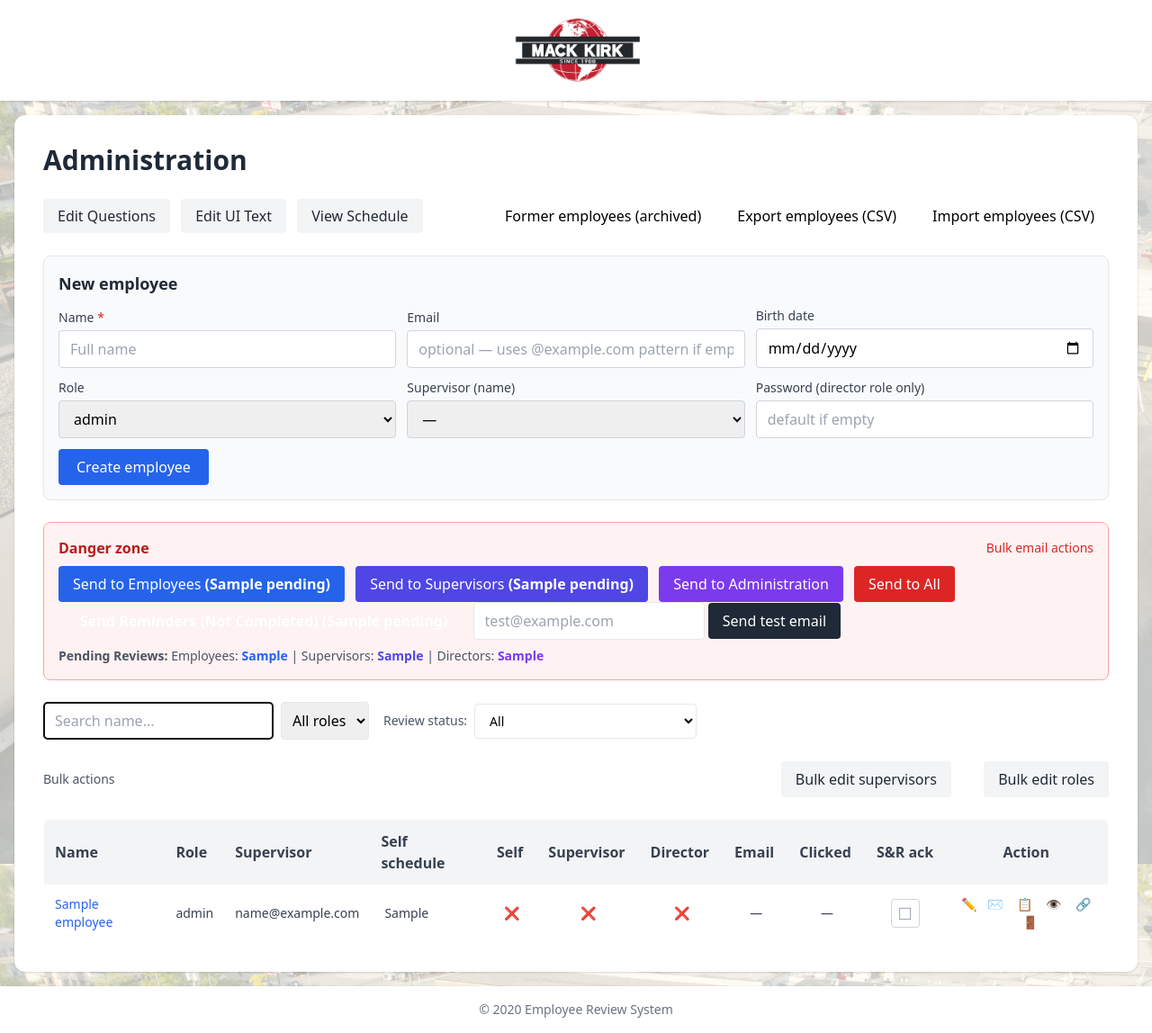
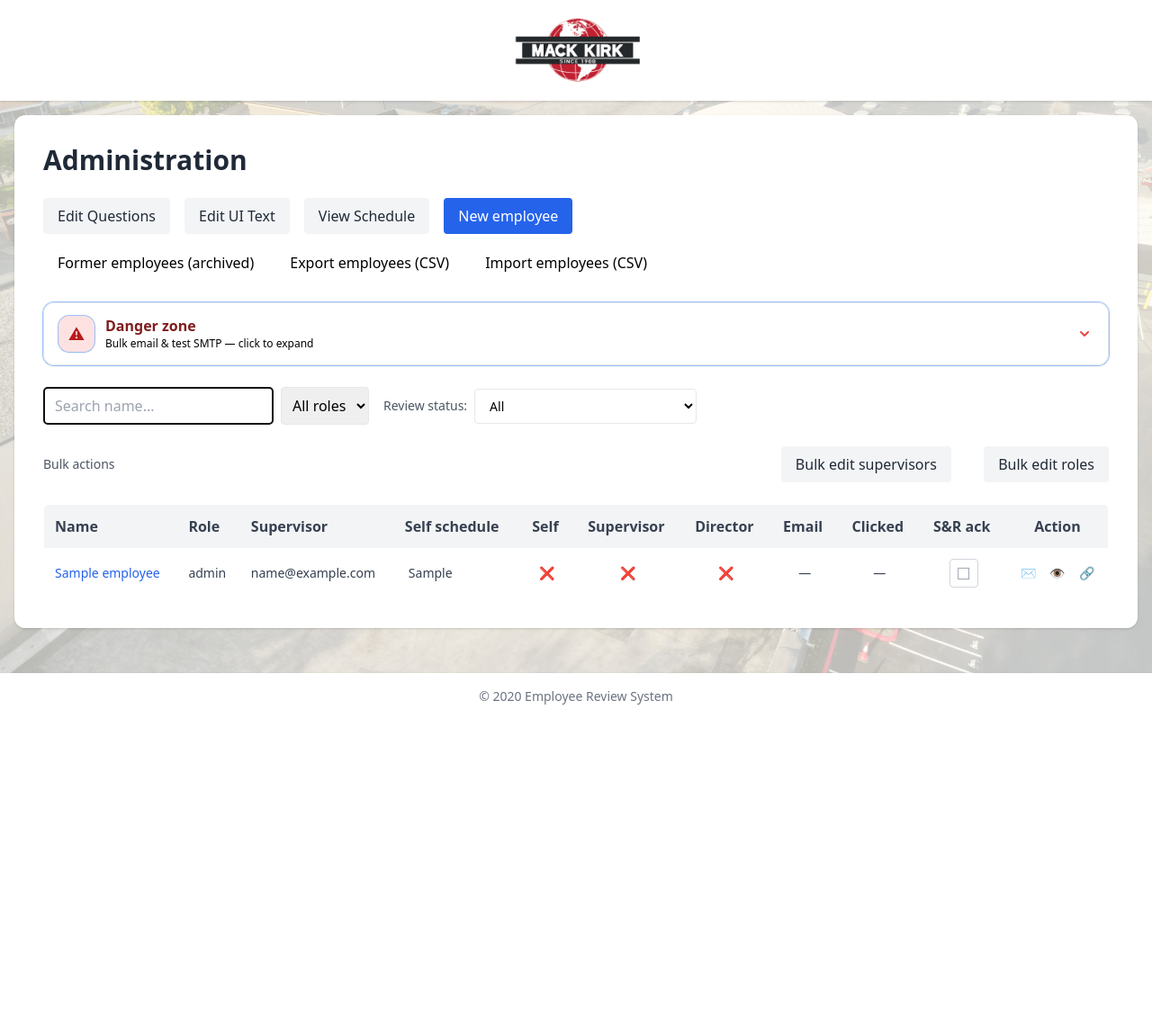
Before and after one commit to MackKirk/EmployeeReview, a FastAPI app: template app/templates/admin.html in a window 1280 px wide. Shown: the whole page at 90% size. After the commit the page ends 783 px from the top, so only its background shows below. Run offline with FastAPI, Linux system fonts and the light colour scheme; the template is opened without the code that fills it: most values are stand-ins (such as "Sample title", 1, 10 or a date in 2020).

Commit message:
Refactor employee creation process and enhance admin template
- Removed the director password field from the employee creation form, as it is no longer collected in the UI. The default password is now sourced from environment variables.
- Updated the admin template to improve layout and added a button for creating new employees, enhancing user experience and accessibility.
- Introduced a 'Danger zone' section for bulk email actions, providing administrators with clearer options for managing employee communications.

```diff
--- a/app/routes/director.py
+++ b/app/routes/director.py
@@ -758,7 +758,6 @@ async def admin_create_employee(
     birth_date: str = Form(None),
     role: str = Form("employee"),
     supervisor_name: str = Form(None),
-    director_password: str = Form(None),
 ):
     current_user = get_current_user(request)
     is_admin = bool(request.session.get("is_admin"))
@@ -785,7 +784,8 @@ async def admin_create_employee(
 
         pwd = None
         if role_val == "director":
-            pwd = (director_password or "").strip() or os.getenv("DEFAULT_DIRECTOR_PASSWORD", "directorpass")
+            # Not collected in UI; director-login password page still uses this env default if set
+            pwd = os.getenv("DEFAULT_DIRECTOR_PASSWORD", "directorpass")
 
         sup_name = (supervisor_name or "").strip() or None
         emp = Employee(
--- a/app/templates/admin.html
+++ b/app/templates/admin.html
@@ -6,10 +6,11 @@
   <h1 class="text-3xl font-bold text-gray-800">Administration</h1>
 
   <div class="flex items-center justify-between flex-wrap gap-3">
-    <div class="space-x-2">
+    <div class="space-x-2 flex flex-wrap items-center gap-2">
       <a href="/admin/questions" class="bg-gray-100 text-gray-800 px-4 py-2 rounded hover:bg-gray-200">Edit Questions</a>
       <a href="/admin/ui" class="bg-gray-100 text-gray-800 px-4 py-2 rounded hover:bg-gray-200">Edit UI Text</a>
       <a href="/admin/schedule" class="bg-gray-100 text-gray-800 px-4 py-2 rounded hover:bg-gray-200">View Schedule</a>
+      <button type="button" id="btn-open-new-employee" class="bg-blue-600 text-white px-4 py-2 rounded hover:bg-blue-700">New employee</button>
     </div>
     <div class="flex items-center gap-2 flex-wrap">
       <a href="/admin/former" class="bg-amber-100 text-amber-900 px-4 py-2 rounded hover:bg-amber-200">Former employees (archived)</a>
@@ -23,83 +24,59 @@
     </div>
   </div>
 
-  <div class="border border-gray-200 rounded-lg p-4 bg-gray-50">
-    <h2 class="text-lg font-semibold text-gray-800 mb-3">New employee</h2>
-    <form method="post" action="/admin/create-employee" class="grid grid-cols-1 md:grid-cols-2 lg:grid-cols-3 gap-3 items-end">
-      <div>
-        <label class="block text-sm font-medium text-gray-700 mb-1">Name <span class="text-red-600">*</span></label>
-        <input type="text" name="name" required class="w-full border border-gray-300 rounded px-3 py-2" placeholder="Full name" autocomplete="off">
+  <style>
+    #danger-zone-details > summary { list-style: none; }
+    #danger-zone-details > summary::-webkit-details-marker { display: none; }
+    #danger-zone-details[open] #danger-zone-chevron { transform: rotate(180deg); }
+  </style>
+  <details id="danger-zone-details" class="mt-4 group border border-red-200/90 rounded-xl bg-gradient-to-b from-red-50/90 via-white to-white shadow-sm overflow-hidden ring-1 ring-red-100/80">
+    <summary class="cursor-pointer px-4 py-3.5 flex items-center justify-between gap-4 hover:bg-red-50/50 transition-colors select-none">
+      <div class="flex items-center gap-3 min-w-0">
+        <span class="flex h-10 w-10 shrink-0 items-center justify-center rounded-xl bg-red-100 text-red-700 text-lg shadow-sm ring-1 ring-red-200/60" aria-hidden="true">⚠</span>
+        <div class="min-w-0 text-left">
+          <h2 class="text-base font-semibold text-red-900 leading-tight">Danger zone</h2>
+          <p class="text-xs text-red-700/75 mt-0.5">Bulk email &amp; test SMTP — click to expand</p>
         </div>
-      <div>
-        <label class="block text-sm font-medium text-gray-700 mb-1">Email</label>
-        <input type="email" name="email" class="w-full border border-gray-300 rounded px-3 py-2" placeholder="optional — uses @example.com pattern if empty">
       </div>
-      <div>
-        <label class="block text-sm font-medium text-gray-700 mb-1">Birth date</label>
-        <input type="date" name="birth_date" class="w-full border border-gray-300 rounded px-3 py-2">
-      </div>
-      <div>
-        <label class="block text-sm font-medium text-gray-700 mb-1">Role</label>
-        <select name="role" class="w-full border border-gray-300 rounded px-3 py-2">
-          {% for r in allowed_roles %}
-          <option value="{{ r }}">{{ r }}</option>
-          {% endfor %}
-        </select>
-      </div>
-      <div>
-        <label class="block text-sm font-medium text-gray-700 mb-1">Supervisor (name)</label>
-        <select name="supervisor_name" class="w-full border border-gray-300 rounded px-3 py-2">
-          <option value="">—</option>
-          {% for n in names %}
-          <option value="{{ n }}">{{ n }}</option>
-          {% endfor %}
-        </select>
-      </div>
-      <div>
-        <label class="block text-sm font-medium text-gray-700 mb-1">Password (director role only)</label>
-        <input type="text" name="director_password" class="w-full border border-gray-300 rounded px-3 py-2" placeholder="default if empty" autocomplete="off">
-      </div>
-      <div class="md:col-span-2 lg:col-span-3">
-        <button type="submit" class="bg-blue-600 text-white px-5 py-2 rounded hover:bg-blue-700">Create employee</button>
-      </div>
-    </form>
-  </div>
-
-  <div class="mt-4 border border-red-300 bg-red-50 rounded-lg p-4">
-    <div class="flex items-center justify-between mb-2">
-      <h2 class="text-red-700 font-semibold">Danger zone</h2>
-      <span class="text-red-600 text-sm">Bulk email actions</span>
-    </div>
-    <div class="space-x-2">
+      <svg id="danger-zone-chevron" class="h-5 w-5 shrink-0 text-red-500 transition-transform duration-200" viewBox="0 0 20 20" fill="currentColor" aria-hidden="true">
+        <path fill-rule="evenodd" d="M5.293 7.293a1 1 0 011.414 0L10 10.586l3.293-3.293a1 1 0 111.414 1.414l-4 4a1 1 0 01-1.414 0l-4-4a1 1 0 010-1.414z" clip-rule="evenodd" />
+      </svg>
+    </summary>
+    <div class="border-t border-red-100 px-4 py-4 bg-red-50/30">
+      <div class="flex flex-wrap items-center gap-2">
         <form method="post" action="/admin/send-review-links" class="inline" data-confirm>
           <input type="hidden" name="role" value="employee">
-        <button class="bg-blue-600 text-white px-4 py-2 rounded hover:bg-blue-700">Send to Employees <span class="font-bold">({{ employee_pending }} pending)</span></button>
+          <button type="submit" class="bg-blue-600 text-white px-4 py-2 rounded-lg text-sm font-medium shadow-sm hover:bg-blue-700">Send to Employees <span class="font-bold">({{ employee_pending }} pending)</span></button>
         </form>
         <form method="post" action="/admin/send-review-links" class="inline" data-confirm>
           <input type="hidden" name="role" value="supervisor">
-        <button class="bg-indigo-600 text-white px-4 py-2 rounded hover:bg-indigo-700">Send to Supervisors <span class="font-bold">({{ supervisor_pending }} pending)</span></button>
+          <button type="submit" class="bg-indigo-600 text-white px-4 py-2 rounded-lg text-sm font-medium shadow-sm hover:bg-indigo-700">Send to Supervisors <span class="font-bold">({{ supervisor_pending }} pending)</span></button>
         </form>
         <form method="post" action="/admin/send-review-links" class="inline" data-confirm>
           <input type="hidden" name="role" value="administration">
-        <button class="bg-purple-600 text-white px-4 py-2 rounded hover:bg-purple-700">Send to Administration</button>
+          <button type="submit" class="bg-purple-600 text-white px-4 py-2 rounded-lg text-sm font-medium shadow-sm hover:bg-purple-700">Send to Administration</button>
         </form>
         <form method="post" action="/admin/send-review-links" class="inline" data-confirm>
-        <button class="bg-red-600 text-white px-4 py-2 rounded hover:bg-red-700">Send to All</button>
+          <button type="submit" class="bg-red-600 text-white px-4 py-2 rounded-lg text-sm font-medium shadow-sm hover:bg-red-700">Send to All</button>
         </form>
         <form method="post" action="/admin/send-reminders" class="inline" data-confirm>
-        <button class="bg-orange-600 text-white px-4 py-2 rounded hover:bg-orange-700 font-semibold">Send Reminders (Not Completed) <span class="font-bold">({{ employee_pending }} pending)</span></button>
+          <button type="submit" class="bg-orange-600 text-white px-4 py-2 rounded-lg text-sm font-medium shadow-sm hover:bg-orange-700">Send Reminders (Not Completed) <span class="font-bold">({{ employee_pending }} pending)</span></button>
         </form>
-      <form method="post" action="/admin/send-test-email" class="inline" onsubmit="return confirm('Send a test email?');">
-        <input type="email" name="to" placeholder="test@example.com" class="border rounded px-3 py-2" required>
-        <button class="bg-gray-800 text-white px-4 py-2 rounded hover:bg-black">Send test email</button>
+        <form method="post" action="/admin/send-test-email" class="inline-flex flex-wrap items-center gap-2" onsubmit="return confirm('Send a test email?');">
+          <input type="email" name="to" placeholder="test@example.com" class="border border-gray-300 rounded-lg px-3 py-2 text-sm bg-white min-w-[200px]" required>
+          <button type="submit" class="bg-gray-800 text-white px-4 py-2 rounded-lg text-sm font-medium shadow-sm hover:bg-black">Send test email</button>
         </form>
       </div>
-    <div class="mt-2 text-sm text-gray-600">
-      <span class="font-semibold">Pending Reviews:</span> Employees: <span class="font-bold text-blue-600">{{ employee_pending }}</span> |
-      Supervisors: <span class="font-bold text-indigo-600">{{ supervisor_pending }}</span> |
-      Directors: <span class="font-bold text-purple-600">{{ director_pending }}</span>
+      <div class="mt-4 pt-3 border-t border-red-100/80 text-sm text-gray-600">
+        <span class="font-semibold text-gray-700">Pending reviews:</span>
+        Employees <span class="font-bold text-blue-600">{{ employee_pending }}</span>
+        <span class="text-gray-400 mx-1">·</span>
+        Supervisors <span class="font-bold text-indigo-600">{{ supervisor_pending }}</span>
+        <span class="text-gray-400 mx-1">·</span>
+        Directors <span class="font-bold text-purple-600">{{ director_pending }}</span>
       </div>
     </div>
+  </details>
 
   {% if message %}
     <div class="p-3 rounded bg-green-50 text-green-800 border border-green-200">{{ message }}</div>
@@ -162,7 +139,7 @@
       </thead>
       <tbody class="text-sm text-gray-700 divide-y divide-gray-200">
         {% for row in rows %}
-        <tr class="hover:bg-gray-50">
+        <tr class="hover:bg-gray-50" data-emp-id="{{ row.employee.id }}">
           <td class="p-3">
             <button type="button" class="admin-open-profile text-left font-medium text-blue-600 hover:underline w-full" data-emp-id="{{ row.employee.id }}">{{ row.employee.name }}</button>
           </td>
@@ -174,6 +151,7 @@
                   <option value="{{ r }}" {% if row.employee.role == r %}selected{% endif %}>{{ r }}</option>
                 {% endfor %}
               </select>
+            </form>
           </td>
           <td class="p-3">
               <span class="sup-display" data-emp-id="{{ row.employee.id }}">{{ row.employee.supervisor_email or '—' }}</span>
@@ -216,24 +194,64 @@
             </button>
           </td>
           <td class="p-3 text-center sticky right-0 bg-white">
-              <button type="button" class="edit-row text-gray-700 hover:text-black" title="Edit" data-emp-id="{{ row.employee.id }}">✏️</button>
-              <button type="submit" class="save-row ml-2 bg-gray-100 px-2 py-1 rounded hover:bg-gray-200" style="display:none;" title="Save" data-emp-id="{{ row.employee.id }}" form="row-form-{{ row.employee.id }}">💾</button>
+            <form method="post" action="/admin/send-review-link/{{ row.employee.id }}" class="inline">
+              <button type="submit" title="Send email">✉️</button>
             </form>
-            <form method="post" action="/admin/send-review-link/{{ row.employee.id }}" class="inline">
-              <button class="ml-2" title="Send email">✉️</button>
-            </form>
-            <a href="/admin/employee/{{ row.employee.id }}" class="ml-3 text-gray-700 hover:underline" title="Profile & extended info">📋</a>
             <a href="/director/review/{{ row.employee.id }}" class="ml-3 text-gray-700 hover:underline" title="View compare" target="_blank">👁️</a>
             <a href="/admin/open-review/{{ row.employee.id }}" class="ml-3 text-gray-700 hover:underline" title="Open as user" target="_blank">🔗</a>
-            <form method="post" action="/admin/employee/{{ row.employee.id }}/deactivate" class="inline ml-2" onsubmit="return confirm('Mark as departed? Data and reviews stay archived in the database.');">
-              <button type="submit" class="text-amber-700 hover:text-amber-900" title="Archive (soft delete)">🚪</button>
-            </form>
           </td>
         </tr>
         {% endfor %}
       </tbody>
     </table>
 
+  </div>
+
+  {# Modal: new employee #}
+  <div id="modal-new-employee" class="fixed inset-0 z-50 hidden" aria-hidden="true">
+    <div class="fixed inset-0 bg-black/50" id="modal-new-employee-backdrop"></div>
+    <div class="fixed left-1/2 top-1/2 -translate-x-1/2 -translate-y-1/2 w-full max-w-lg max-h-[90vh] overflow-y-auto bg-white rounded-xl shadow-2xl p-6 z-10">
+      <div class="flex items-center justify-between mb-4">
+        <h2 class="text-lg font-bold text-gray-800">New employee</h2>
+        <button type="button" id="modal-new-employee-close" class="text-gray-500 hover:text-gray-700 text-2xl leading-none">&times;</button>
+      </div>
+      <p class="text-sm text-gray-600 mb-4">Users sign in via the link sent by email. Birth date is used for name-based login.</p>
+      <form method="post" action="/admin/create-employee" class="space-y-4">
+        <div>
+          <label class="block text-sm font-medium text-gray-700 mb-1">Name <span class="text-red-600">*</span></label>
+          <input type="text" name="name" required class="w-full border border-gray-300 rounded px-3 py-2" placeholder="Full name" autocomplete="off" id="new-emp-name">
+        </div>
+        <div>
+          <label class="block text-sm font-medium text-gray-700 mb-1">Email</label>
+          <input type="email" name="email" class="w-full border border-gray-300 rounded px-3 py-2" placeholder="Optional — generated from name if empty">
+        </div>
+        <div>
+          <label class="block text-sm font-medium text-gray-700 mb-1">Birth date</label>
+          <input type="date" name="birth_date" class="w-full border border-gray-300 rounded px-3 py-2">
+        </div>
+        <div>
+          <label class="block text-sm font-medium text-gray-700 mb-1">Role</label>
+          <select name="role" class="w-full border border-gray-300 rounded px-3 py-2">
+            {% for r in allowed_roles %}
+            <option value="{{ r }}">{{ r }}</option>
+            {% endfor %}
+          </select>
+        </div>
+        <div>
+          <label class="block text-sm font-medium text-gray-700 mb-1">Supervisor</label>
+          <select name="supervisor_name" class="w-full border border-gray-300 rounded px-3 py-2">
+            <option value="">—</option>
+            {% for n in names %}
+            <option value="{{ n }}">{{ n }}</option>
+            {% endfor %}
+          </select>
+        </div>
+        <div class="flex gap-2 justify-end pt-2">
+          <button type="button" id="modal-new-employee-cancel" class="bg-gray-100 text-gray-800 px-4 py-2 rounded hover:bg-gray-200">Cancel</button>
+          <button type="submit" class="bg-blue-600 text-white px-4 py-2 rounded hover:bg-blue-700">Create employee</button>
+        </div>
+      </form>
+    </div>
   </div>
 
   {# Modal: profile (iframe) #}
@@ -343,6 +361,30 @@
       if (modalScheduleCancel) modalScheduleCancel.addEventListener('click', closeScheduleModal);
       if (modalScheduleBackdrop) modalScheduleBackdrop.addEventListener('click', closeScheduleModal);
 
+      var modalNewEmployee = document.getElementById('modal-new-employee');
+      var btnOpenNewEmployee = document.getElementById('btn-open-new-employee');
+      var modalNewEmployeeClose = document.getElementById('modal-new-employee-close');
+      var modalNewEmployeeCancel = document.getElementById('modal-new-employee-cancel');
+      var modalNewEmployeeBackdrop = document.getElementById('modal-new-employee-backdrop');
+      function openNewEmployeeModal() {
+        if (!modalNewEmployee) return;
+        var f = modalNewEmployee.querySelector('form');
+        if (f) f.reset();
+        modalNewEmployee.classList.remove('hidden');
+        document.body.style.overflow = 'hidden';
+        var nameInp = document.getElementById('new-emp-name');
+        if (nameInp) setTimeout(function() { nameInp.focus(); }, 0);
+      }
+      function closeNewEmployeeModal() {
+        if (!modalNewEmployee) return;
+        modalNewEmployee.classList.add('hidden');
+        document.body.style.overflow = '';
+      }
+      if (btnOpenNewEmployee) btnOpenNewEmployee.addEventListener('click', openNewEmployeeModal);
+      if (modalNewEmployeeClose) modalNewEmployeeClose.addEventListener('click', closeNewEmployeeModal);
+      if (modalNewEmployeeCancel) modalNewEmployeeCancel.addEventListener('click', closeNewEmployeeModal);
+      if (modalNewEmployeeBackdrop) modalNewEmployeeBackdrop.addEventListener('click', closeNewEmployeeModal);
+
       document.querySelectorAll('.admin-open-profile').forEach(function(btn) {
         btn.addEventListener('click', function(e) { e.preventDefault(); openProfileModal(btn.getAttribute('data-emp-id')); });
       });
@@ -399,59 +441,6 @@
   </script>
   <script>
     (function() {
-      function toggleEdit(empId, editing) {
-        var roleDisp = document.querySelector('.role-display[data-emp-id="' + empId + '"]');
-        var roleSel = document.querySelector('select[data-role-select][data-emp-id="' + empId + '"]');
-        var supDisp = document.querySelector('.sup-display[data-emp-id="' + empId + '"]');
-        var supSel = document.querySelector('select[data-sup-select][data-emp-id="' + empId + '"]');
-        var schedDisp = document.querySelector('.sched-display[data-emp-id="' + empId + '"]');
-        var schedInp = document.querySelector('input[data-sched-input][data-emp-id="' + empId + '"]');
-        var saveBtn = document.querySelector('button.save-row[data-emp-id="' + empId + '"]');
-        var editBtn = document.querySelector('button.edit-row[data-emp-id="' + empId + '"]');
-        if (!roleDisp || !roleSel || !supDisp || !supSel || !saveBtn || !editBtn) return;
-        if (editing) {
-          roleDisp.style.display = 'none';
-          supDisp.style.display = 'none';
-          if (schedDisp) schedDisp.style.display = 'none';
-          roleSel.style.display = '';
-          supSel.style.display = '';
-          if (schedInp) schedInp.style.display = '';
-          roleSel.disabled = false;
-          supSel.disabled = false;
-          if (schedInp) schedInp.disabled = false;
-          saveBtn.style.display = '';
-          editBtn.style.display = 'none';
-        } else {
-          roleDisp.style.display = '';
-          supDisp.style.display = '';
-          if (schedDisp) schedDisp.style.display = '';
-          roleSel.style.display = 'none';
-          supSel.style.display = 'none';
-          if (schedInp) schedInp.style.display = 'none';
-          roleSel.disabled = true;
-          supSel.disabled = true;
-          if (schedInp) schedInp.disabled = true;
-          saveBtn.style.display = 'none';
-          editBtn.style.display = '';
-          // Update display text with current selections
-          var roleText = roleSel.options[roleSel.selectedIndex].textContent;
-          roleDisp.textContent = roleText;
-          var supText = supSel.options[supSel.selectedIndex] ? supSel.options[supSel.selectedIndex].textContent : '—';
-          supDisp.textContent = supText || '—';
-          if (schedDisp && schedInp) {
-            // Convert value "YYYY-MM-DDTHH:MM" to "YYYY-MM-DD HH:MM"
-            var v = schedInp.value || '';
-            schedDisp.textContent = v ? v.replace('T', ' ') : '—';
-          }
-        }
-      }
-      document.querySelectorAll('button.edit-row').forEach(function(btn){
-        btn.addEventListener('click', function(){
-          var id = btn.getAttribute('data-emp-id');
-          toggleEdit(id, true);
-        });
-      });
-
       // Bulk edit supervisors
       var bulkBtn = document.getElementById('bulk-edit-sup');
       var bulkSave = document.getElementById('bulk-save-sup');
@@ -464,7 +453,7 @@
         bulkCancel.style.display = on ? '' : 'none';
         var rows = document.querySelectorAll('#admin-table tbody tr');
         rows.forEach(function(row){
-          var empId = row.querySelector('button.edit-row')?.getAttribute('data-emp-id');
+          var empId = row.getAttribute('data-emp-id');
           if (!empId) return;
           var supDisp = row.querySelector('.sup-display[data-emp-id="' + empId + '"]');
           var supSel = row.querySelector('select[data-sup-select][data-emp-id="' + empId + '"]');
@@ -494,7 +483,7 @@
           form.action = '/admin/bulk-update-supervisors';
           var rows = document.querySelectorAll('#admin-table tbody tr');
           rows.forEach(function(row){
-            var empId = row.querySelector('button.edit-row')?.getAttribute('data-emp-id');
+            var empId = row.getAttribute('data-emp-id');
             var supSel = row.querySelector('select[data-sup-select][data-emp-id="' + empId + '"]');
             if (!empId || !supSel) return;
             var input = document.createElement('input');
@@ -518,7 +507,7 @@
         bulkRoleCancel.style.display = on ? '' : 'none';
         var rows = document.querySelectorAll('#admin-table tbody tr');
         rows.forEach(function(row){
-          var empId = row.querySelector('button.edit-row')?.getAttribute('data-emp-id');
+          var empId = row.getAttribute('data-emp-id');
           if (!empId) return;
           var roleDisp = row.querySelector('.role-display[data-emp-id="' + empId + '"]');
           var roleSel = row.querySelector('select[data-role-select][data-emp-id="' + empId + '"]');
@@ -543,7 +532,7 @@
           form.action = '/admin/bulk-update-roles';
           var rows = document.querySelectorAll('#admin-table tbody tr');
           rows.forEach(function(row){
-            var empId = row.querySelector('button.edit-row')?.getAttribute('data-emp-id');
+            var empId = row.getAttribute('data-emp-id');
             var roleSel = row.querySelector('select[data-role-select][data-emp-id="' + empId + '"]');
             if (!empId || !roleSel) return;
             var input = document.createElement('input');
```
Lines whose indentation alone changed are shown as unchanged.
